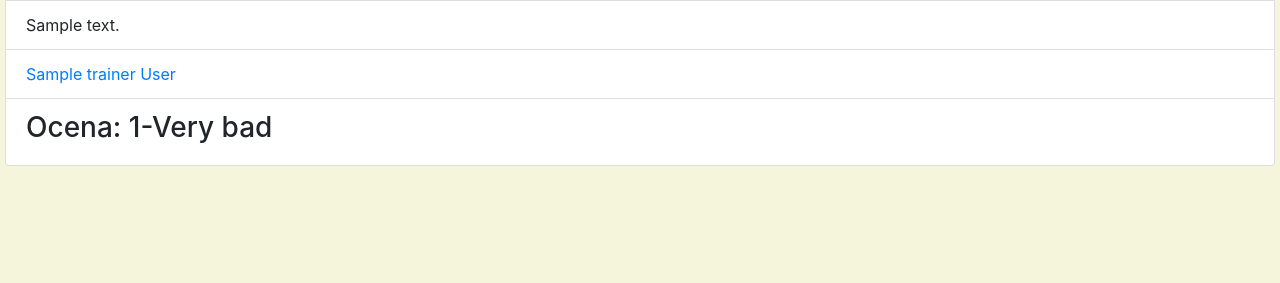
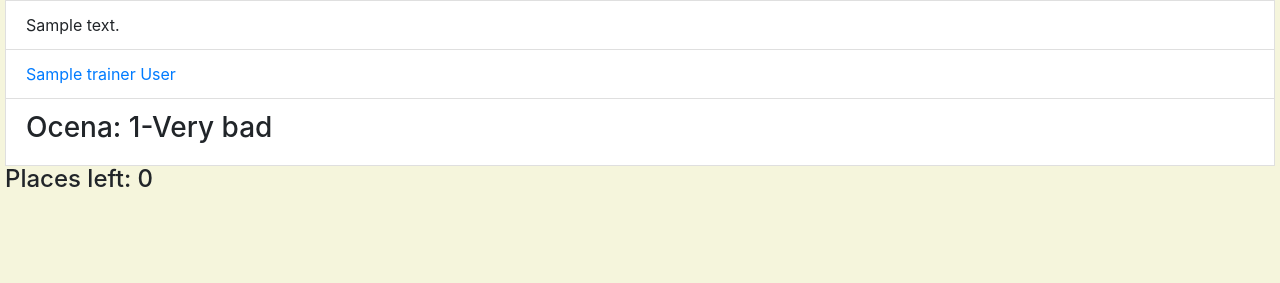
Before and after one commit to magdalena-b/BD_projekt, a Django app: page /gym/classes/1/ in a window 1280 px wide. Shown: the part 375-658 px from the top of the page. Run offline with Django 3.2, Linux system fonts and the light colour scheme; a user stored in the database is signed in; tables that the repository leaves empty hold one stand-in row (values such as "Sample post"); some libraries are stand-ins or nearby versions.

Commit message:
Small fixes

```diff
--- a/gym/templates/gym/classes_details.html
+++ b/gym/templates/gym/classes_details.html
@@ -13,11 +13,11 @@
 
 
 
+<h4>Places left: {{ clss.seats_left }}</h4>
 
 {% if can_sign %}
 <form action='/gym/favourited/{{clss.id}}' method='GET'>
 
-    <h4>Places left: {{ clss.seats_left }}</h4>
   <button type='submit' class="btn btn-dark"> Sign for class </button>
   </form>
 {%endif%}
```
